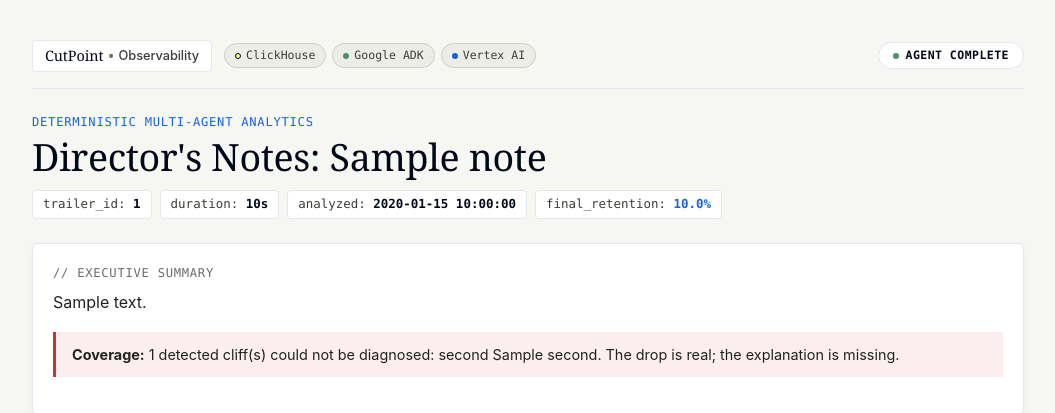
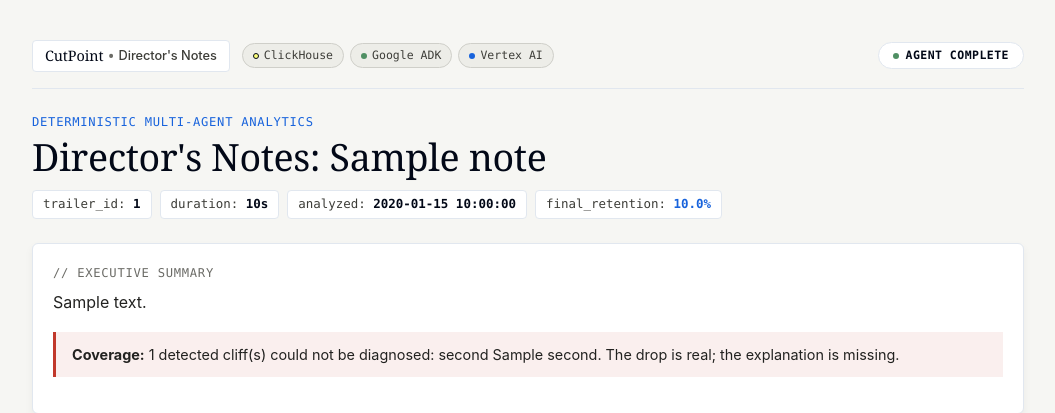
Before and after one commit to DynamiteC/cut-point, a Python web app: template report/templates/report.html.jinja in a window 1280 px wide. Shown: the top 413 px of the page, without its empty margins (112-1167 px from the left). Run offline with Jinja, Linux system fonts and the light colour scheme; the template is opened without the code that fills it: most values are stand-ins (such as "Sample title", 1, 10 or a date in 2020).

Commit message:
fix: label the report header Director's Notes, not Observability
The rendered HTML report badged itself "CutPoint - Observability", which is not
the product's term for its output. The report is the Director's Notes; use that
in the header so every rendered report and the served HTML match the product.

```diff
--- a/report/templates/report.html.jinja
+++ b/report/templates/report.html.jinja
@@ -505,7 +505,7 @@
       <div class="logo-badge">
         <span>CutPoint</span>
         <span class="highlight">&bull;</span>
-        <span style="font-family: var(--font-sans); font-size: 0.8rem; font-weight: 500; color: var(--text-secondary);">Observability</span>
+        <span style="font-family: var(--font-sans); font-size: 0.8rem; font-weight: 500; color: var(--text-secondary);">Director's Notes</span>
       </div>
       <div class="tech-pills">
         <div class="tech-pill"><span class="dot dot-ch"></span> ClickHouse</div>
```
